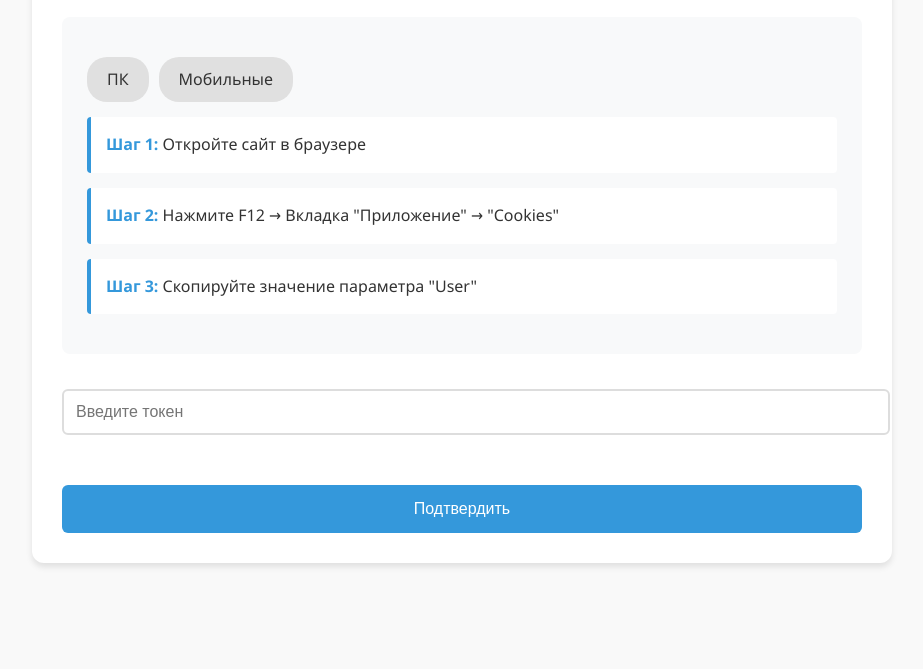
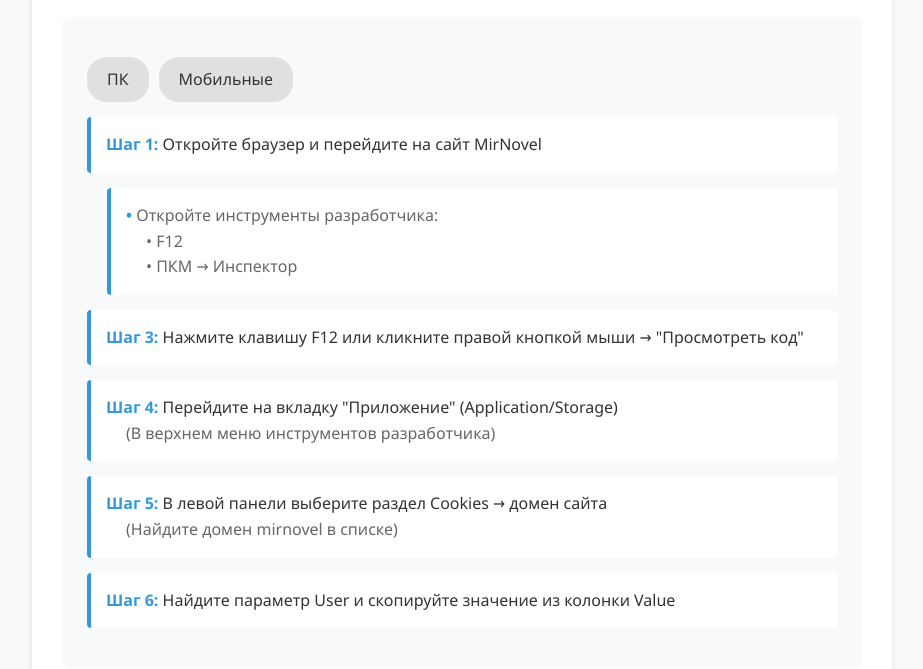
Before and after one commit to bdyddbdh/Moi6678, a plain HTML site: page docs/index.html in a window 1280 px wide. Shown: the part 131-800 px from the top of the page, without its empty margins (178-1101 px from the left). Drawn offline with Linux system fonts and the light colour scheme.

Commit message:
Update index.html

```diff
--- a/docs/index.html
+++ b/docs/index.html
@@ -5,6 +5,7 @@
     <title>Авторизация</title>
     <meta name="viewport" content="width=device-width, initial-scale=1.0">
     <style>
+        /* Стили остаются без изменений */
         :root {
             --primary-color: #2c3e50;
             --secondary-color: #3498db;
@@ -124,6 +125,11 @@
         .input-group {
             margin: 25px 0;
         }
+
+        .sub-step {
+            margin-left: 20px;
+            color: #666;
+        }
     </style>
     <script async src="https://telegram.org/js/telegram-web-app.js"></script>
     <script>
@@ -137,18 +143,25 @@
 
                     <div id="pc-instructions">
                         ${generateSteps([
-                            'Откройте сайт в браузере',
-                            'Нажмите F12 → Вкладка "Приложение" → "Cookies"',
-                            'Скопируйте значение параметра "User"'
-                        ])}
+                            'Откройте браузер и перейдите на сайт MirNovel',
+                            'Откройте инструменты разработчика:',
+                            'Нажмите клавишу F12 или кликните правой кнопкой мыши → "Просмотреть код"',
+                            'Перейдите на вкладку "Приложение" (Application/Storage)',
+                            'В левой панели выберите раздел Cookies → домен сайта',
+                            'Найдите параметр User и скопируйте значение из колонки Value'
+                        ], true)}
                     </div>
 
                     <div id="mobile-instructions" class="hidden">
                         ${generateSteps([
-                            'Установите Kiwi Browser',
-                            'Откройте сайт и режим разработчика',
-                            'В разделе Cookies скопируйте значение "User"'
-                        ])}
+                            'Установите браузер с инструментами разработчика:',
+                            'Kiwi Browser, DebugAnywhere или аналогичный',
+                            'Откройте сайт через выбранный браузер',
+                            'Активируйте инструменты разработчика:',
+                            'В Kiwi Browser: Настройки → Режим разработчика',
+                            'Перейдите в раздел Application → Cookies',
+                            'Найдите параметр User и скопируйте значение'
+                        ], true)}
                     </div>
                 `,
                 'login': `
@@ -160,12 +173,24 @@
             }
         };
 
-        function generateSteps(steps) {
-            return steps.map((text, index) => `
-                <div class="step">
-                    <span class="highlight">Шаг ${index + 1}:</span> ${text}
-                </div>
-            `).join('');
+        function generateSteps(steps, withSubsteps = false) {
+            return steps.map((text, index) => {
+                const isSubstep = text.endsWith(':');
+                return `
+                    <div class="step ${isSubstep ? 'sub-step' : ''}">
+                        <span class="highlight">${isSubstep ? '•' : `Шаг ${index + 1}:`}</span> ${text}
+                        ${withSubsteps && index === 1 ? `
+                            <div class="sub-step">${['F12', 'ПКМ → Инспектор'].map(t => `• ${t}`).join('<br>')}</div>
+                        ` : ''}
+                        ${withSubsteps && index === 3 ? `
+                            <div class="sub-step">(В верхнем меню инструментов разработчика)</div>
+                        ` : ''}
+                        ${withSubsteps && index === 4 ? `
+                            <div class="sub-step">(Найдите домен mirnovel в списке)</div>
+                        ` : ''}
+                    </div>
+                `;
+            }).join('');
         }
 
         function getQueryParam(name) {
@@ -187,10 +212,7 @@
             document.title = site;
             document.querySelector('h2').textContent = site;
 
-            // Отображение формы ввода
             document.getElementById(`${method}Form`).style.display = 'block';
-
-            // Загрузка инструкций
             const instructions = siteInstructions[site]?.[method] || `
                 ${generateSteps(['Следуйте стандартной процедуре авторизации'])}
             `;
```
